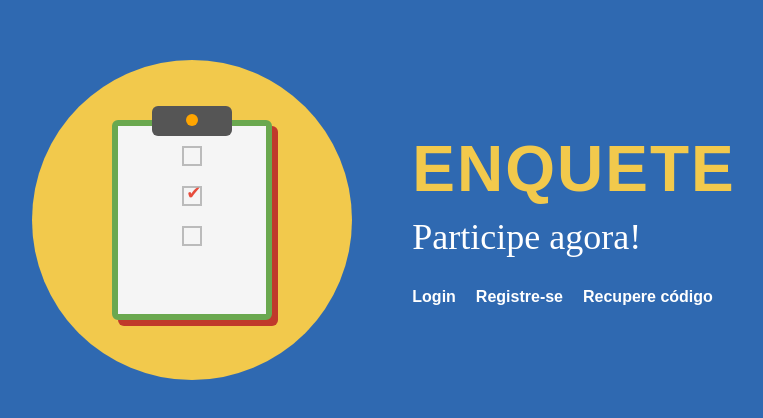
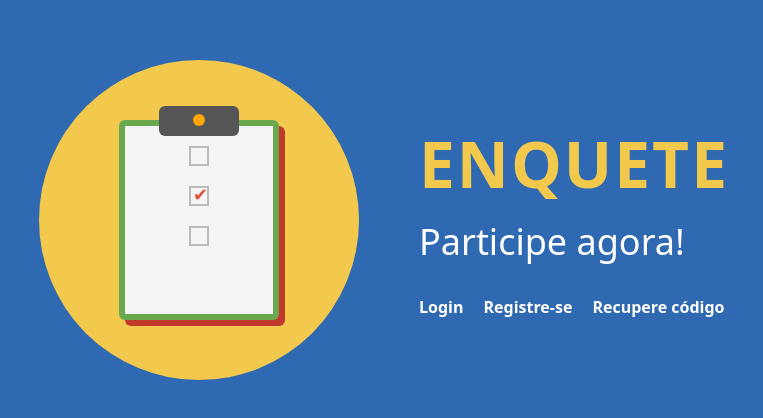
Before and after one commit to gauss-infinito/survey-app, a Next.js app in the folder frontend/: page / in a window 1280 px wide. Shown: the part 180-598 px from the top of the page, without its empty margins (256-1019 px from the left). Built offline with nearby package versions, Linux system fonts and the light colour scheme.

Commit message:
Update page.module.css

```diff
--- a/frontend/app/page.module.css
+++ b/frontend/app/page.module.css
@@ -6,7 +6,7 @@
 
 body {
   height: 100vh;
-  font-family: 'Montserrat', sans-serif;
+  font-family: system-ui, sans-serif;
   background-color: #2f69b1;
   display: flex;
   align-items: center;
@@ -111,7 +111,6 @@ body {
   font-size: 36px;
   color: #ffffff;
   margin-top: 10px;
-  font-family: cursive;
 }
 
 /* LINKS */
```
